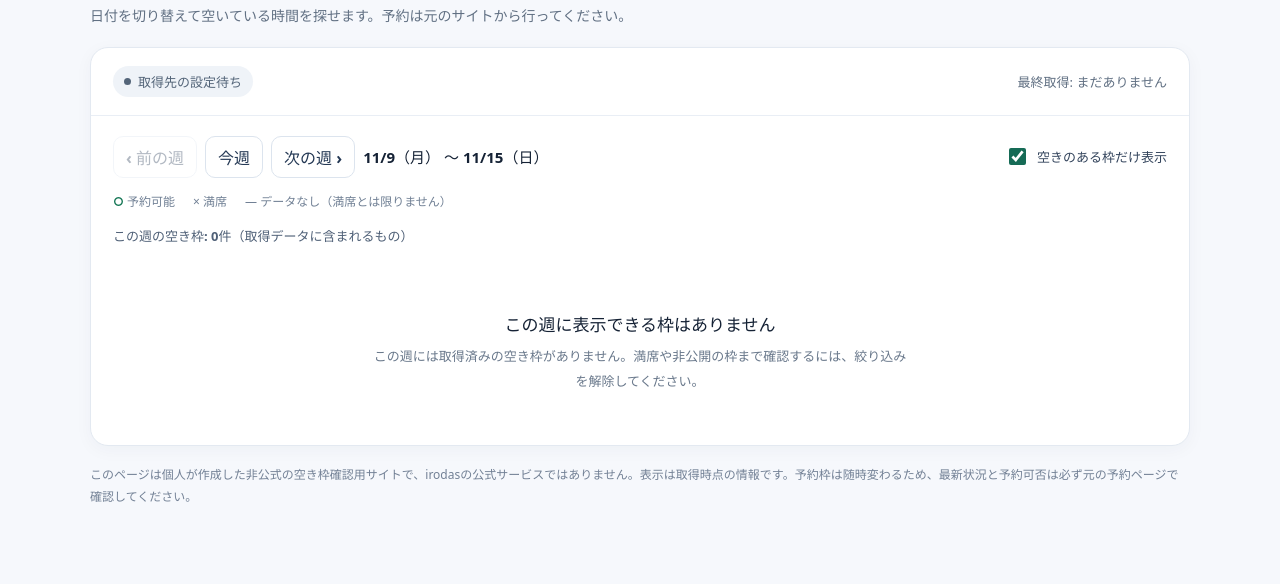
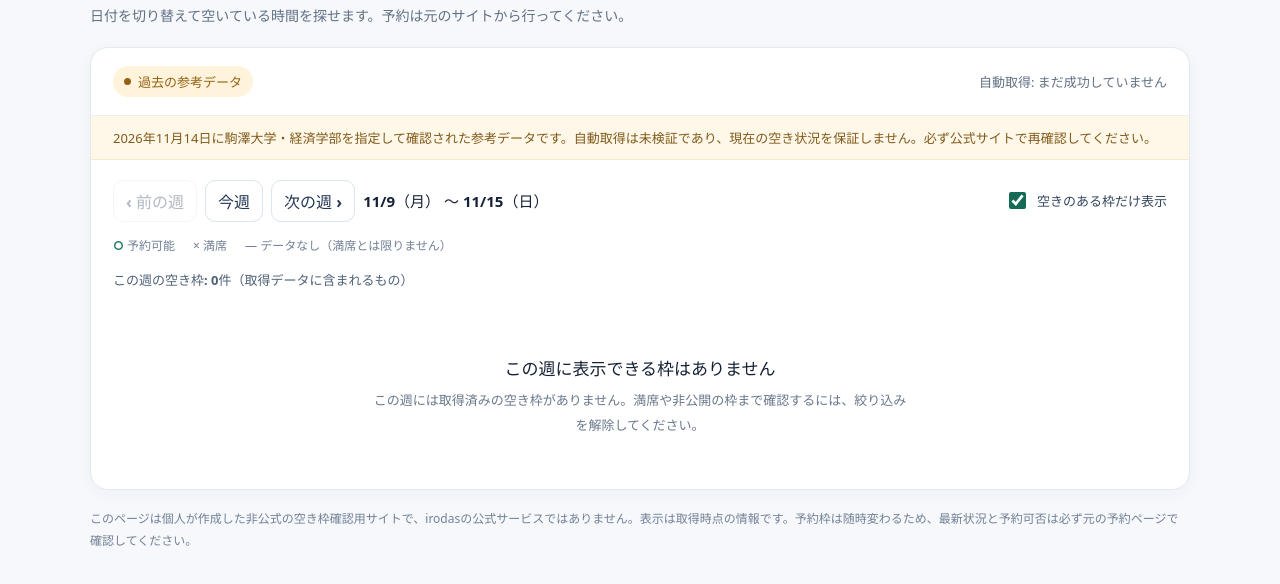
Before and after one commit to masaya585/irodas-calendar, a plain HTML site: page index.html in a window 1280 px wide. Shown: the part 122-706 px from the top of the page. Drawn offline with Linux system fonts and the light colour scheme.

Commit message:
Show prominent warning for historical snapshot until first verified automated fetch

```diff
--- a/index.html
+++ b/index.html
@@ -329,8 +329,15 @@
           status.classList.add('success');
         }
       } else {
-        el('updated').textContent = '最終取得: まだありません';
-        status.textContent = '取得先の設定待ち';
+        el('updated').textContent = '自動取得: まだ成功していません';
+        if (state.slots.length) {
+          status.textContent = '過去の参考データ';
+          status.classList.add('warning');
+          warning.textContent = state.note || '過去の確認結果です。現在の空き状況ではありません。';
+          warning.hidden = false;
+        } else {
+          status.textContent = '取得先の設定待ち';
+        }
       }
       render();
     } catch (error) {
```
